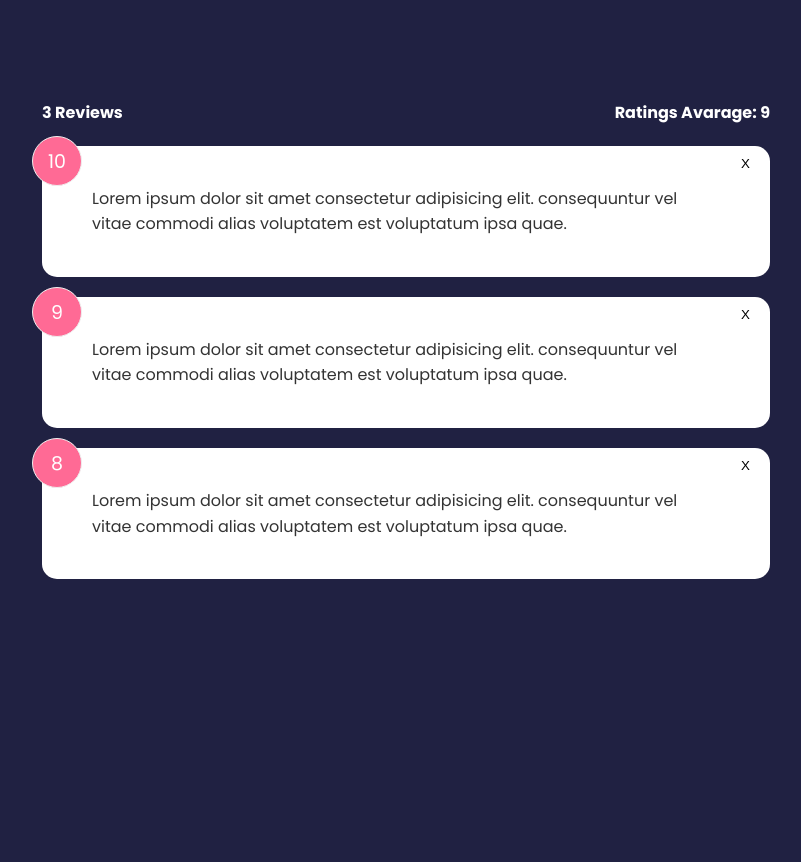
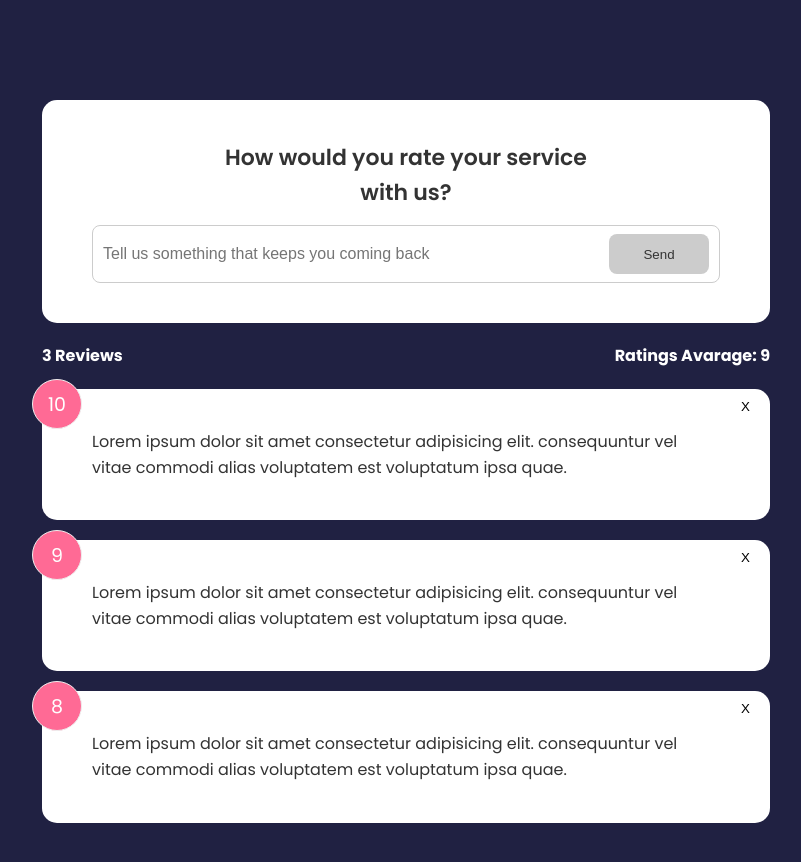
Before and after one commit to abel-masila/svelte-feedback-app, a Svelte app: page / in a window 1280 px wide. Shown: the top 862 px of the page, without its empty margins (234-1035 px from the left). Before the commit the page ends 800 px from the top, so only its background shows below. Built offline with nearby package versions, Linux system fonts and the light colour scheme.

Commit message:
final form

```diff
--- a/src/App.svelte
+++ b/src/App.svelte
@@ -1,6 +1,7 @@
 <script>
   import FeedbackList from './components/FeedbackList.svelte';
   import FeedbackStats from './components/FeedbackStats.svelte';
+  import FeedbackForm from './components/FeedbackForm.svelte';
   let feedback = [
     {
       id: 1,
@@ -30,6 +31,7 @@
 </script>
 
 <main class="container">
+  <FeedbackForm />
   <FeedbackStats {count} {average} />
   <FeedbackList {feedback} on:delete-feedback={deleteFeedback} />
 </main>
--- /dev/null
+++ b/src/components/Button.svelte
@@ -0,0 +1,40 @@
+<script>
+  export let style = 'primary';
+  export let type = 'button';
+  export let disabled = false;
+</script>
+
+<button {type} {disabled} class={style}>
+  <slot />
+</button>
+
+<style>
+  button {
+    color: #fff;
+    border: 0;
+    border-radius: 8px;
+    color: #fff;
+    width: 100px;
+    height: 40px;
+    cursor: pointer;
+  }
+  .primary {
+    background-color: #202142;
+  }
+  .secondary {
+    background: #ff6a95;
+  }
+  button:hover {
+    transform: scale(0.98);
+    opacity: 0.9;
+  }
+  button:disabled {
+    background-color: #cccccc;
+    color: #333;
+    cursor: auto;
+  }
+  button:disabled:hover {
+    transform: scale(1);
+    opacity: 1;
+  }
+</style>
--- a/src/components/FeedbackForm.svelte
+++ b/src/components/FeedbackForm.svelte
@@ -0,0 +1,74 @@
+<script>
+  import Card from './Card.svelte';
+  import Button from './Button.svelte';
+
+  let text = '';
+  let btnDisabled = true;
+  let min = 10;
+  let message;
+
+  const handleInput = () => {
+    if (text.trim().length <= min) {
+      message = `Text must be at least ${min} characters`;
+      btnDisabled = true;
+    } else {
+      message = '';
+      btnDisabled = false;
+    }
+  };
+</script>
+
+<Card>
+  <header>
+    <h2>How would you rate your service with us?</h2>
+  </header>
+  <form>
+    <!-- Rating Select -->
+    <div class="input-group">
+      <input
+        placeholder="Tell us something that keeps you coming back"
+        on:input={handleInput}
+        bind:value={text}
+      />
+      <Button type="submit" disabled={btnDisabled}>Send</Button>
+    </div>
+    {#if message}
+      <div class="message">
+        {message}
+      </div>
+    {/if}
+  </form>
+</Card>
+
+<style>
+  header {
+    max-width: 400px;
+    margin: auto;
+  }
+  header h2 {
+    font-size: 22px;
+    font-weight: 600;
+    text-align: center;
+  }
+  .input-group {
+    display: flex;
+    flex-direction: row;
+    border: 1px solid #ccc;
+    padding: 8px 10px;
+    border-radius: 8px;
+    margin-top: 15px;
+  }
+  input {
+    flex-grow: 2;
+    border: none;
+    font-size: 16px;
+  }
+  input:focus {
+    outline: none;
+  }
+  .message {
+    padding-top: 10px;
+    text-align: center;
+    color: rebeccapurple;
+  }
+</style>
```
